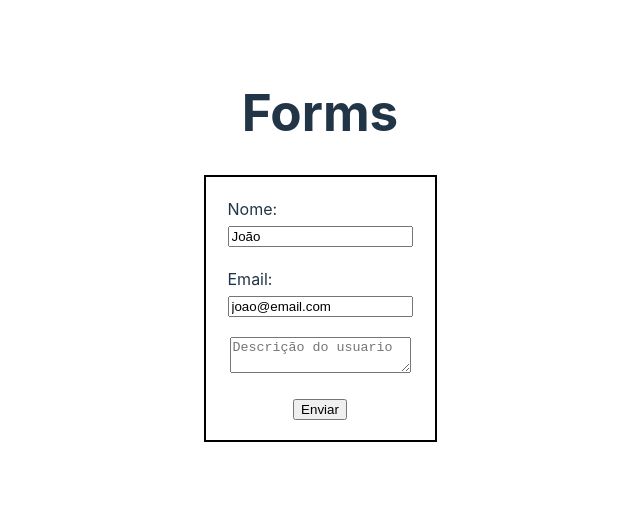
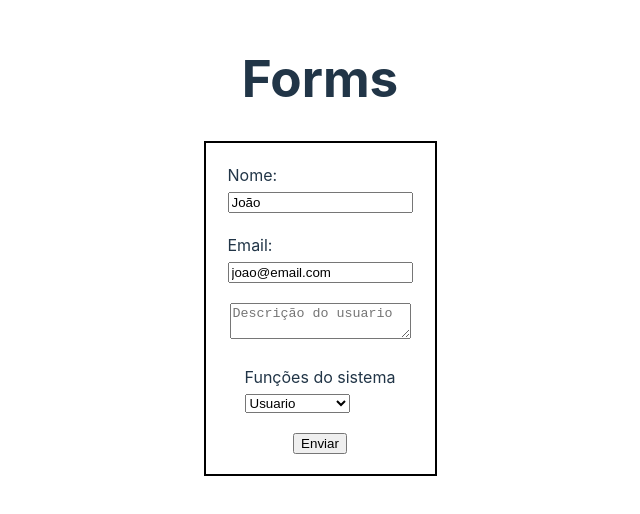
Before and after one commit to VictorLapaDev/React-Course-Matheus-Battiti, a React (Vite) app in the folder 5-Formularios/Forms/: page / in a window 1280 px wide. Shown: the part 154-668 px from the top of the page, without its empty margins (320-960 px from the left). Built offline with nearby package versions, Linux system fonts and the light colour scheme.

Commit message:
feat: select input

```diff
--- a/5-Formularios/Forms/src/components/forms/Forms.tsx
+++ b/5-Formularios/Forms/src/components/forms/Forms.tsx
@@ -14,6 +14,8 @@ const Forms = ({user}: props) => {
   const [name, setName] = useState(user ? user.name : '');
   const [email, setEmail] = useState(user ? user.email : ''); //ve se usuario ja existe ou se ele ja tem o valor armazenado, preenchendo diretamente o input
   const [bio, setBio] = useState('')
+  const [role, setRole] = useState('')
+
 
   const handleName = (e) => {
     setName(e.target.value)
@@ -52,6 +54,17 @@ const Forms = ({user}: props) => {
               <textarea name="bio" placeholder="Descrição do usuario" onChange={(e) => setBio(e.target.value)} value={bio}></textarea>
             </label>
 
+
+            {/* 9- select */}
+            <label className="container">
+              <span>Funções do sistema</span>
+              <select name="role" onChange={(e) => setRole(e.target.value)} value={role}>
+                <option value="user">Usuario</option>
+                <option value="editor">Editor</option>
+                <option value="admin">Administrador</option>
+              </select>
+            </label>
+
             <input className="send" type="submit" value='Enviar' />
 
         </form>
```
